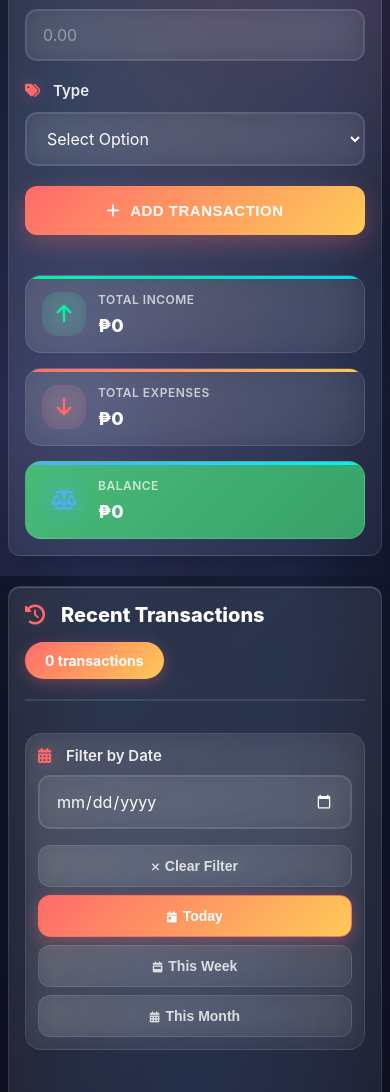
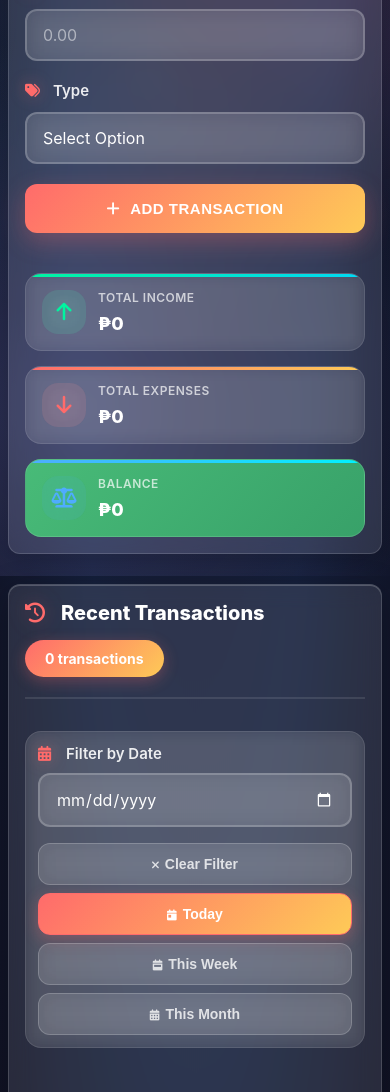
Before and after one commit to moranr123/Budget-Tracker, a plain HTML site: page index.html in a window 390 px wide. Shown: the part 268-1360 px from the top of the page. Drawn offline with Linux system fonts and the light colour scheme.

Commit message:
Fix iOS mobile UI styling issues - Added iOS-specific CSS fixes with @supports (-webkit-touch-callout: none) - Fixed input field styling with proper background colors and borders - Added -webkit-appearance: none to prevent default iOS styling - Enhanced backdrop-filter support with -webkit-backdrop-filter - Improved glassmorphism effect on iOS devices - Fixed form validation and input visibility on mobile

```diff
--- a/styles.css
+++ b/styles.css
@@ -608,9 +608,59 @@ body::before {
     }
 }
 
+/* iOS-specific fixes */
+@supports (-webkit-touch-callout: none) {
+    /* iOS Safari specific styles */
+    .form-group input,
+    .form-group select,
+    .date-input {
+        -webkit-appearance: none;
+        appearance: none;
+        background: rgba(255, 255, 255, 0.1) !important;
+        border: 2px solid rgba(255, 255, 255, 0.2) !important;
+        color: #ffffff !important;
+        font-size: 16px !important;
+    }
+
+    .form-group input:focus,
+    .form-group select:focus,
+    .date-input:focus {
+        background: rgba(255, 255, 255, 0.15) !important;
+        border-color: #ff6b6b !important;
+        box-shadow: 0 0 0 4px rgba(255, 107, 107, 0.1) !important;
+    }
+
+    .form-group input::placeholder {
+        color: rgba(255, 255, 255, 0.5) !important;
+    }
+
+    .formContainer,
+    .transactions-section,
+    .filter-section {
+        background: rgba(255, 255, 255, 0.1) !important;
+        backdrop-filter: blur(10px);
+        -webkit-backdrop-filter: blur(10px);
+    }
+
+    .summary-card {
+        background: rgba(255, 255, 255, 0.08) !important;
+        backdrop-filter: blur(8px);
+        -webkit-backdrop-filter: blur(8px);
+    }
+
+    .transactionStyle {
+        background: rgba(255, 255, 255, 0.06) !important;
+        backdrop-filter: blur(8px);
+        -webkit-backdrop-filter: blur(8px);
+    }
+}
+
+/* Enhanced mobile styles for better iOS compatibility */
 @media (max-width: 768px) {
     body {
         padding: 10px;
+        -webkit-text-size-adjust: 100%;
+        -ms-text-size-adjust: 100%;
     }
 
     .container {
@@ -624,6 +674,10 @@ body::before {
         padding: 20px;
         border-radius: 16px;
         margin-bottom: 15px;
+        background: rgba(255, 255, 255, 0.1);
+        backdrop-filter: blur(15px);
+        -webkit-backdrop-filter: blur(15px);
+        border: 1px solid rgba(255, 255, 255, 0.15);
     }
 
     .header {
@@ -653,12 +707,34 @@ body::before {
         padding: 16px 20px;
         font-size: 16px; /* Prevents zoom on iOS */
         border-radius: 12px;
+        background: rgba(255, 255, 255, 0.1);
+        border: 2px solid rgba(255, 255, 255, 0.2);
+        color: #ffffff;
+        -webkit-appearance: none;
+        appearance: none;
+    }
+
+    .form-group input:focus,
+    .form-group select:focus {
+        background: rgba(255, 255, 255, 0.15);
+        border-color: #ff6b6b;
+        box-shadow: 0 0 0 4px rgba(255, 107, 107, 0.1);
+    }
+
+    .form-group input::placeholder {
+        color: rgba(255, 255, 255, 0.5);
     }
 
     .submitBtn {
         padding: 18px 24px;
         font-size: 16px;
         border-radius: 12px;
+        background: linear-gradient(135deg, #ff6b6b 0%, #feca57 100%);
+        border: none;
+        color: white;
+        font-weight: 700;
+        -webkit-appearance: none;
+        appearance: none;
     }
 
     .summary-cards {
@@ -669,6 +745,10 @@ body::before {
     .summary-card {
         padding: 20px;
         border-radius: 16px;
+        background: rgba(255, 255, 255, 0.08);
+        backdrop-filter: blur(8px);
+        -webkit-backdrop-filter: blur(8px);
+        border: 1px solid rgba(255, 255, 255, 0.1);
     }
 
     .card-icon {
@@ -699,6 +779,9 @@ body::before {
     .filter-section {
         padding: 16px;
         margin-bottom: 20px;
+        background: rgba(255, 255, 255, 0.08);
+        backdrop-filter: blur(8px);
+        -webkit-backdrop-filter: blur(8px);
     }
 
     .filter-controls {
@@ -708,6 +791,11 @@ body::before {
     .date-input {
         padding: 14px 16px;
         font-size: 16px;
+        background: rgba(255, 255, 255, 0.1);
+        border: 2px solid rgba(255, 255, 255, 0.2);
+        color: #ffffff;
+        -webkit-appearance: none;
+        appearance: none;
     }
 
     .filter-buttons {
@@ -718,6 +806,11 @@ body::before {
         padding: 10px 16px;
         font-size: 13px;
         gap: 6px;
+        background: rgba(255, 255, 255, 0.1);
+        border: 1px solid rgba(255, 255, 255, 0.2);
+        color: rgba(255, 255, 255, 0.8);
+        -webkit-appearance: none;
+        appearance: none;
     }
 
     .filter-btn i {
@@ -729,6 +822,9 @@ body::before {
         align-items: flex-start;
         gap: 12px;
         padding: 20px;
+        background: rgba(255, 255, 255, 0.06);
+        backdrop-filter: blur(8px);
+        -webkit-backdrop-filter: blur(8px);
     }
 
     .transaction-info {
@@ -763,18 +859,29 @@ body::before {
         align-self: flex-end;
         padding: 8px 14px;
         font-size: 11px;
+        background: linear-gradient(135deg, #ff6b6b 0%, #ff4757 100%);
+        border: none;
+        color: white;
+        -webkit-appearance: none;
+        appearance: none;
     }
 }
 
 @media (max-width: 480px) {
     body {
         padding: 8px;
+        -webkit-text-size-adjust: 100%;
+        -ms-text-size-adjust: 100%;
     }
 
     .formContainer,
     .transactions-section {
         padding: 16px;
         border-radius: 12px;
+        background: rgba(255, 255, 255, 0.1);
+        backdrop-filter: blur(12px);
+        -webkit-backdrop-filter: blur(12px);
+        border: 1px solid rgba(255, 255, 255, 0.15);
     }
 
     .logo-text h2 {
@@ -785,15 +892,41 @@ body::before {
     .form-group select {
         padding: 14px 16px;
         font-size: 16px;
+        background: rgba(255, 255, 255, 0.1);
+        border: 2px solid rgba(255, 255, 255, 0.2);
+        color: #ffffff;
+        -webkit-appearance: none;
+        appearance: none;
+    }
+
+    .form-group input:focus,
+    .form-group select:focus {
+        background: rgba(255, 255, 255, 0.15);
+        border-color: #ff6b6b;
+        box-shadow: 0 0 0 4px rgba(255, 107, 107, 0.1);
+    }
+
+    .form-group input::placeholder {
+        color: rgba(255, 255, 255, 0.5);
     }
 
     .submitBtn {
         padding: 16px 20px;
         font-size: 15px;
+        background: linear-gradient(135deg, #ff6b6b 0%, #feca57 100%);
+        border: none;
+        color: white;
+        font-weight: 700;
+        -webkit-appearance: none;
+        appearance: none;
     }
 
     .summary-card {
         padding: 16px;
+        background: rgba(255, 255, 255, 0.08);
+        backdrop-filter: blur(8px);
+        -webkit-backdrop-filter: blur(8px);
+        border: 1px solid rgba(255, 255, 255, 0.1);
     }
 
     .card-icon {
@@ -813,6 +946,9 @@ body::before {
 
     .filter-section {
         padding: 12px;
+        background: rgba(255, 255, 255, 0.08);
+        backdrop-filter: blur(8px);
+        -webkit-backdrop-filter: blur(8px);
     }
 
     .filter-buttons {
@@ -825,10 +961,18 @@ body::before {
         justify-content: center;
         padding: 12px 16px;
         font-size: 14px;
+        background: rgba(255, 255, 255, 0.1);
+        border: 1px solid rgba(255, 255, 255, 0.2);
+        color: rgba(255, 255, 255, 0.8);
+        -webkit-appearance: none;
+        appearance: none;
     }
 
     .transactionStyle {
         padding: 16px;
+        background: rgba(255, 255, 255, 0.06);
+        backdrop-filter: blur(8px);
+        -webkit-backdrop-filter: blur(8px);
     }
 
     .transaction-icon {
```
